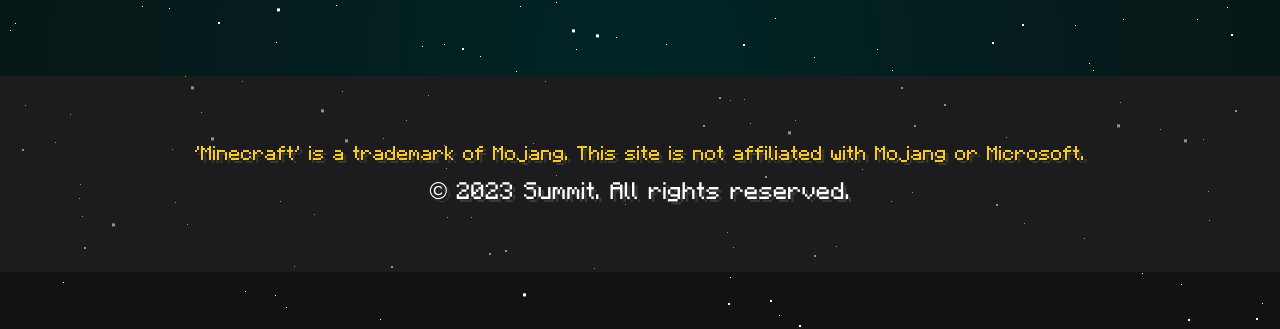
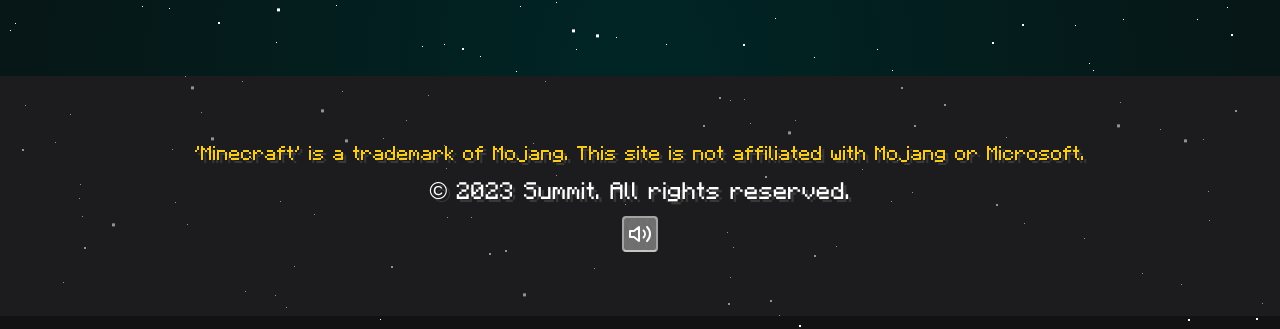
Before and after one commit to SteakTheStake/summit-mc, a Next.js app in the folder frontend/: page / in a window 1280 px wide. Shown: the part 724-1053 px from the top of the page. Before the commit the page ends 1012 px from the top, so only its background shows below. Built offline with nearby package versions, Linux system fonts and the light colour scheme.

Commit message:
add mute/unmute button for buttons in footer

```diff
--- a/frontend/components/button/index.tsx
+++ b/frontend/components/button/index.tsx
@@ -4,9 +4,12 @@
 import { twMerge } from "tailwind-merge";
 
 function playSound() {
-  const sound = new Audio("/click.mp3");
-  sound.play();
-  setTimeout(() => sound.remove(), 500);
+  const muted = localStorage.getItem("muted");
+  if (muted !== "mute") {
+    const sound = new Audio("/click.mp3");
+    sound.play();
+    setTimeout(() => sound.remove(), 500);
+  }
 }
 
 interface ButtonProps extends React.ButtonHTMLAttributes<HTMLButtonElement> {}
--- a/frontend/components/footer/index.tsx
+++ b/frontend/components/footer/index.tsx
@@ -1,13 +1,16 @@
+import { MuteButton } from "./mute";
+
 export const Footer = () => {
   return (
-    <footer className="max-w-7xl xl:mx-auto mx-4 p-4 bg-zinc-800/50 text-center py-16 mb-4">
+    <footer className="max-w-7xl xl:mx-auto mx-4 p-4 flex flex-col items-center justify-center gap-2 bg-zinc-800/50 text-center py-16 mb-4">
       <p className="text-xl">
         &apos;Minecraft&apos; is a trademark of Mojang. This site is not
         affiliated with Mojang or Microsoft.
       </p>
-      <h1 className="text-white text-2xl mt-2">
+      <h1 className="text-white text-2xl">
         &copy;&nbsp;{new Date().getFullYear()} Summit. All rights reserved.
       </h1>
+      <MuteButton />
     </footer>
   );
 };
--- /dev/null
+++ b/frontend/components/footer/mute.tsx
@@ -0,0 +1,40 @@
+"use client";
+
+import { useEffect, useState } from "react";
+import { Button } from "../button";
+import { LucideVolume2, LucideVolumeX } from "lucide-react";
+
+export const MuteButton = () => {
+  const [mounted, setMounted] = useState(false);
+
+  const [muted, setMuted] = useState(false);
+  useEffect(() => {
+    setMounted(true);
+    if (typeof document !== "undefined") {
+      const mutedFromLocalStorage = localStorage.getItem("muted");
+      if (mutedFromLocalStorage === "mute") {
+        setMuted(true);
+      } else {
+        setMuted(false);
+      }
+    }
+  }, []);
+
+  const updateMuteOptions = () => {
+    if (muted) {
+      setMuted(false);
+      localStorage.setItem("muted", "no-mute");
+    } else {
+      setMuted(true);
+      localStorage.setItem("muted", "mute");
+    }
+  };
+
+  if (mounted) {
+    return (
+      <Button className="p-1" onClick={updateMuteOptions}>
+        {muted ? <LucideVolumeX /> : <LucideVolume2 />}
+      </Button>
+    );
+  }
+};
```
